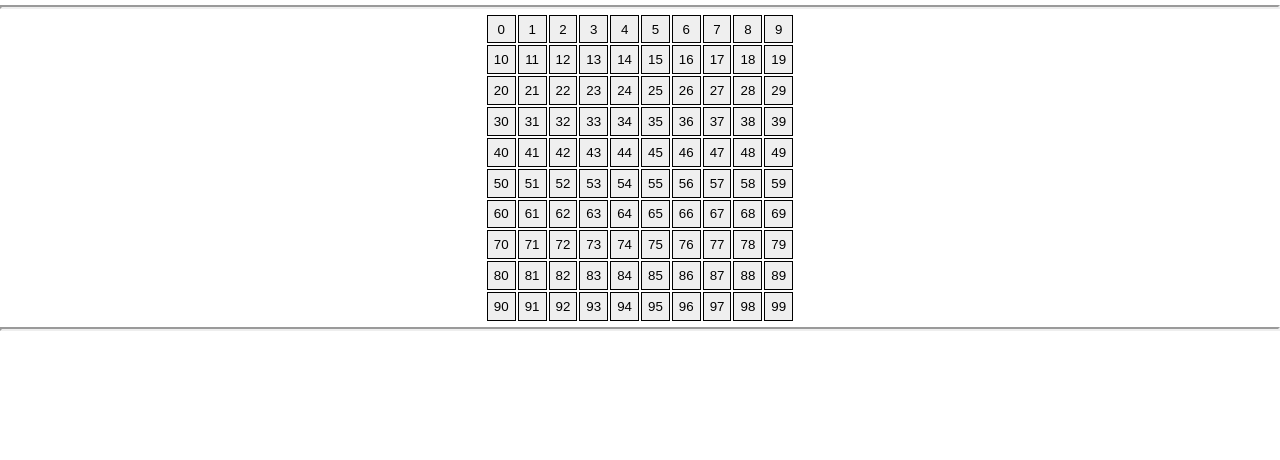
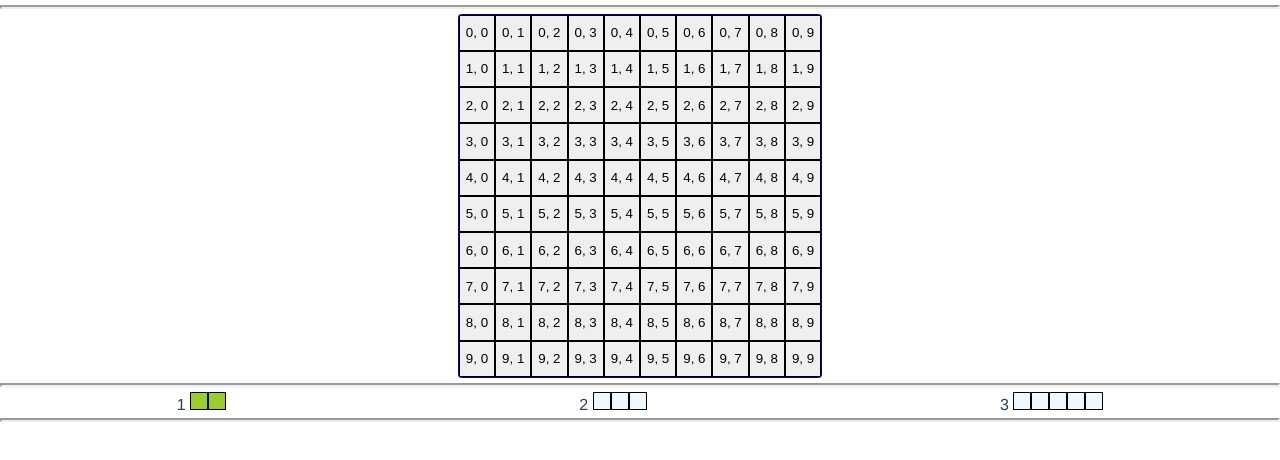
Before and after one commit to Oskarowski/battleships-app, a Vue app: page /#/ in a window 1280 px wide. Both pictures are taken after a click on the button "Play". Shown: the top 460 px of the page. Built offline with nearby package versions, Linux system fonts and the light colour scheme.

Commit message:
-new props for generated filds -better scale for main board -added shipyard with generation of ship to pick -styling of SingleField component

```diff
--- a/src/components/BattlefieldMap.vue
+++ b/src/components/BattlefieldMap.vue
@@ -4,6 +4,10 @@
       :key="field"
       v-for="field in allFieldsCollection"
       :fieldParams="field"
+      @field-clicked="fieldClicked"
+      :isFieldMiss="field.isFieldMiss"
+      :isFieldHit="field.isFieldHit"
+      :isFieldSunk="field.isFieldSunk"
     ></SingleField>
   </div>
 </template>
@@ -28,11 +32,21 @@ export default {
   },
 
   methods: {
+    fieldClicked: function (fieldParams) {
+      console.log("fieldClicked: ", fieldParams);
+    },
     generateAllMapFields: function () {
-      for (var i = 0; i < 100; i++) {
-        this.allFieldsCollection.push({
-          frontID: i,
-        });
+      for (var i = 0; i < 10; i++) {
+        for (var j = 0; j < 10; j++) {
+          this.allFieldsCollection.push({
+            fieldRow: i,
+            fieldColumn: j,
+            frontID: `${i}, ${j}`,
+            isFieldMiss: false,
+            isFieldHit: false,
+            isFieldSunk: false,
+          });
+        }
       }
     },
   },
@@ -44,10 +58,16 @@ export default {
   height: 100%;
   width: 100%;
 
-  max-width: min-content;
+  max-height: max-content;
+  max-width: max-content;
+  min-height: min-content;
+  min-width: min-content;
 
   margin-left: 1vw;
   margin-right: 1vw;
+
+  border: 0.1rem solid darkblue;
+  border-radius: 0.2rem;
 
   display: grid;
   grid-template-rows: repeat(10, auto);
--- /dev/null
+++ b/src/components/IndividualShip.vue
@@ -0,0 +1,56 @@
+<template>
+  <div>
+    {{ this.shipName }}
+    <div
+      :class="whichShipClassesToApply"
+      v-bind:key="singleShipNode"
+      v-for="singleShipNode in individualShip.length"
+    ></div>
+  </div>
+</template>
+
+<script>
+export default {
+  data: function () {
+    return {
+      shipName: this.individualShip.id,
+    };
+  },
+  props: {
+    individualShip: Object,
+  },
+  mounted: function () {},
+
+  computed: {
+    whichShipClassesToApply: function () {
+      var shipClasses = "shipNode ";
+
+      if (this.individualShip.state == "currentlyPickedShip") {
+        shipClasses += "currentlyPickedShip";
+      }
+      if (this.individualShip.state == "alreadyPickedShip") {
+        shipClasses += "alreadyPickedShip";
+      }
+
+      return shipClasses;
+    },
+  },
+};
+</script>
+
+<style scoped>
+.shipNode {
+  background-color: aliceblue;
+  border: 1px solid black;
+  width: 1em;
+  height: 1em;
+  aspect-ratio: 1 / 1;
+  display: inline-block;
+}
+.currentlyPickedShip {
+  background-color: yellowgreen;
+}
+.alreadyPickedShip {
+  background-color: green;
+}
+</style>
--- a/src/components/ProperGame.vue
+++ b/src/components/ProperGame.vue
@@ -5,16 +5,23 @@
       <BattlefieldMap></BattlefieldMap>
     </div>
     <hr />
+    <ShipyardComponent
+      ref="shipyardComponent"
+      @all-ships-picked="allShipsPicked($event)"
+    ></ShipyardComponent>
+    <hr />
   </div>
 </template>
 
 <script>
 import BattlefieldMap from "./BattlefieldMap.vue";
+import ShipyardComponent from "./ShipyardComponent.vue";
 
 export default {
   name: "ProperGame",
   components: {
     BattlefieldMap,
+    ShipyardComponent,
   },
 };
 </script>
--- /dev/null
+++ b/src/components/ShipyardComponent.vue
@@ -0,0 +1,45 @@
+<template>
+  <div class="shipyard">
+    <IndividalShip
+      v-bind:key="individualShip"
+      v-for="individualShip in allShips"
+      :individualShip="individualShip"
+    ></IndividalShip>
+  </div>
+</template>
+
+<script>
+import IndividalShip from "@/components/IndividualShip.vue";
+
+export default {
+  components: {
+    IndividalShip: IndividalShip,
+  },
+
+  data: function () {
+    return {
+      markedFields: null,
+      allShips: [
+        { id: 1, shipName: "destroyer", length: 2, state: "free" },
+        { id: 2, shipName: "submarine", length: 3, state: "free" },
+        { id: 3, shipName: "carrier", length: 5, state: "free" },
+      ],
+    };
+  },
+
+  mounted: function () {
+    this.allShips[0].state = "currentlyPickedShip";
+    this.markedFields = [];
+  },
+};
+</script>
+
+<style>
+.shipyard {
+  display: flex;
+  flex-direction: row;
+  flex-wrap: wrap;
+  justify-content: space-around;
+  max-width: 100%;
+}
+</style>
--- a/src/components/SingleField.vue
+++ b/src/components/SingleField.vue
@@ -1,6 +1,6 @@
 <template>
   <button
-    v-on:click="btnClicked"
+    v-on:click="fieldClicked()"
     :class="{ 'single-field': true, 'field-marked': isFieldMarked }"
   >
     {{ fieldParams.frontID }}
@@ -18,17 +18,22 @@ export default {
   },
   props: {
     fieldParams: null,
+    isFieldMiss: null,
+    isFieldHit: null,
+    isFieldSunk: null,
   },
 
   mounted() {},
 
   methods: {
-    btnClicked: function () {
-      console.log("btnClicked: ", this.fieldParams.frontID);
+    fieldClicked: function () {
       this.isFieldMarked = !this.isFieldMarked;
-      // this.$emit("fieldClicked", {
-      //   frontID: this.frontID,
-      // });
+
+      this.$emit("field-clicked", {
+        isFieldMarked: this.isFieldMarked,
+        fieldRow: this.fieldParams.fieldRow,
+        fieldColumn: this.fieldParams.fieldColumn,
+      });
     },
   },
 };
@@ -36,12 +41,19 @@ export default {
 
 <style scoped>
 .single-field {
+  aspect-ratio: 1 / 1;
+  width: 100%;
+  height: 100%;
+
   max-height: 100%;
   max-width: 100%;
+
+  min-width: min-content;
+  min-width: min-content;
+
   border: 1px solid black;
-  margin: 1px;
-  aspect-ratio: 1/1;
   box-sizing: border-box;
+  text-align: center;
 }
 .field-marked {
   background-color: aquamarine;
@@ -50,8 +62,7 @@ export default {
   button:hover {
     opacity: 0.9;
     background-color: bisque;
-
-    border: 1px solid bisque;
+    border-color: bisque;
     transition: opacity 0.2s, background-color 0.2s;
   }
 }
```
